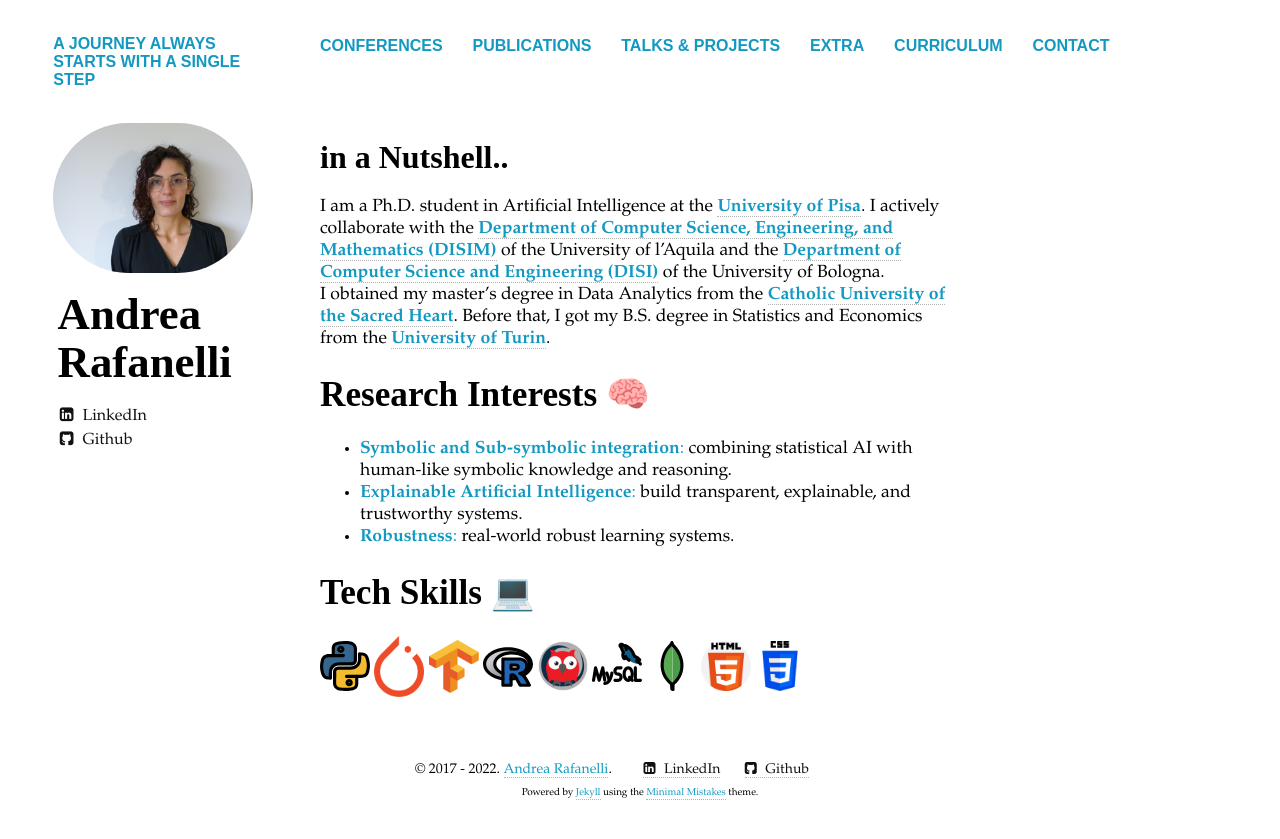
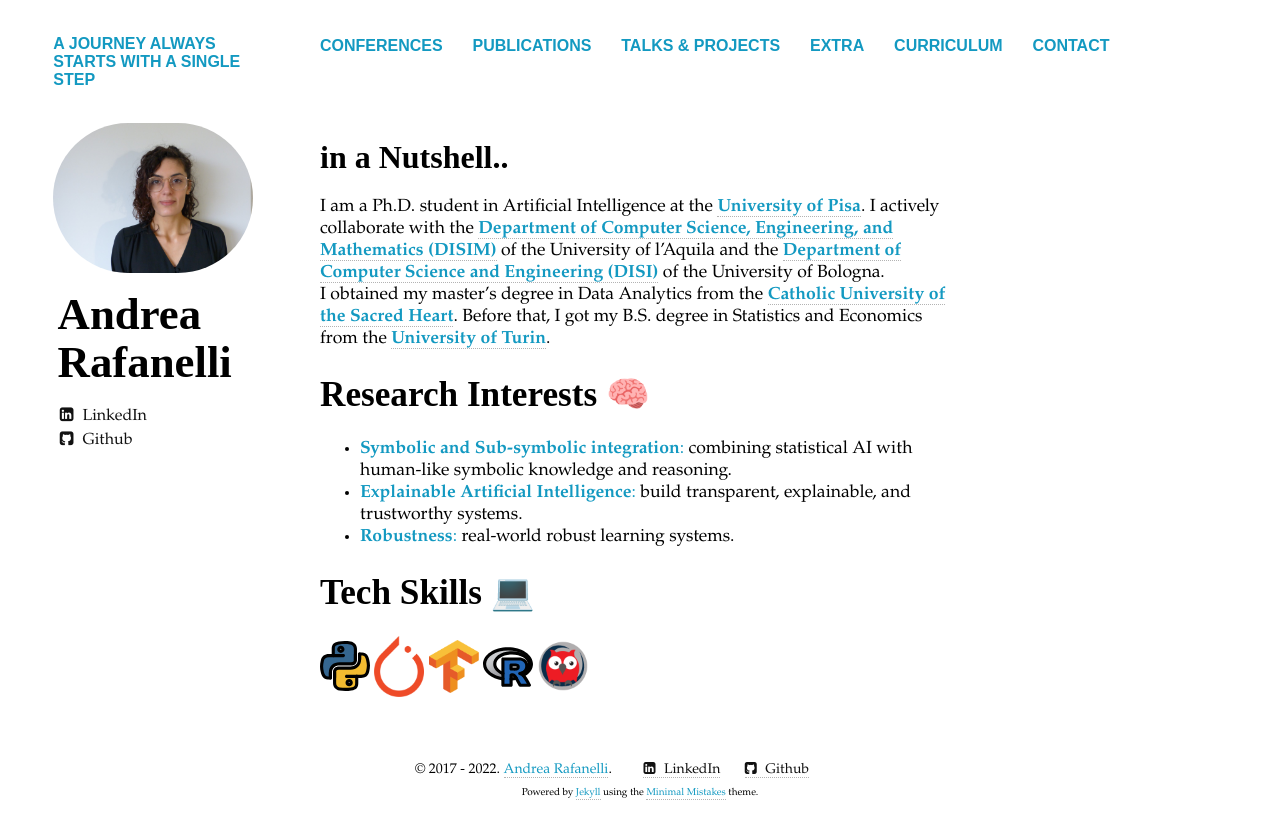
Before and after one commit to aaaaands/andreeea.github.io, a Jekyll site: the page built from index.md, in a window 1280 px wide. Shown: the top 839 px of the page. Built offline with Jekyll 4.4.1, drawn with Linux system fonts in a browser that asks for light colours; nearby versions of some CDN libraries.

Commit message:
Update index.md

```diff
--- a/index.md
+++ b/index.md
@@ -18,5 +18,4 @@ I obtained my master's degree in Data Analytics from the [**Catholic University
 <br/>
 
 ## Tech Skills 💻
-<img src="../images/python.svg" width="50" height="50"> <img src="../images/pytorch.png" width="50" height="50"> <img src="../images/tf.png" width="50" height="50"> <img src="../images/r-project.svg" width="50" height="50"> <img src="../images/prolog.png" width="50" height="50"> <img src="../images/mysql.svg" width="50" height="50"> <img src="../images/mongodb.svg" width="50" height="50"> <img src="../images/html.png" width="50" height="50">
-<img src="../images/css.png" width="50" height="50">
+<img src="../images/python.svg" width="50" height="50"> <img src="../images/pytorch.png" width="50" height="50"> <img src="../images/tf.png" width="50" height="50"> <img src="../images/r-project.svg" width="50" height="50"> <img src="../images/prolog.png" width="50" height="50">
```
